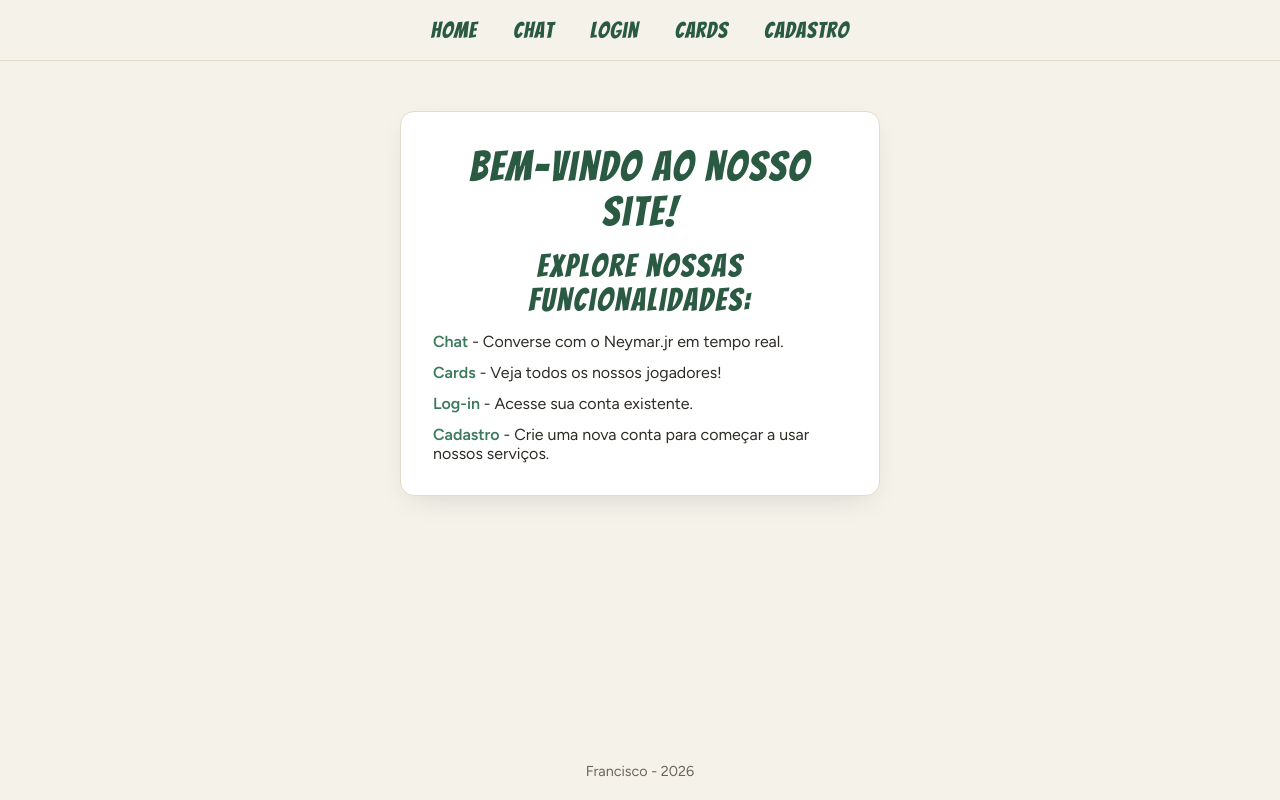
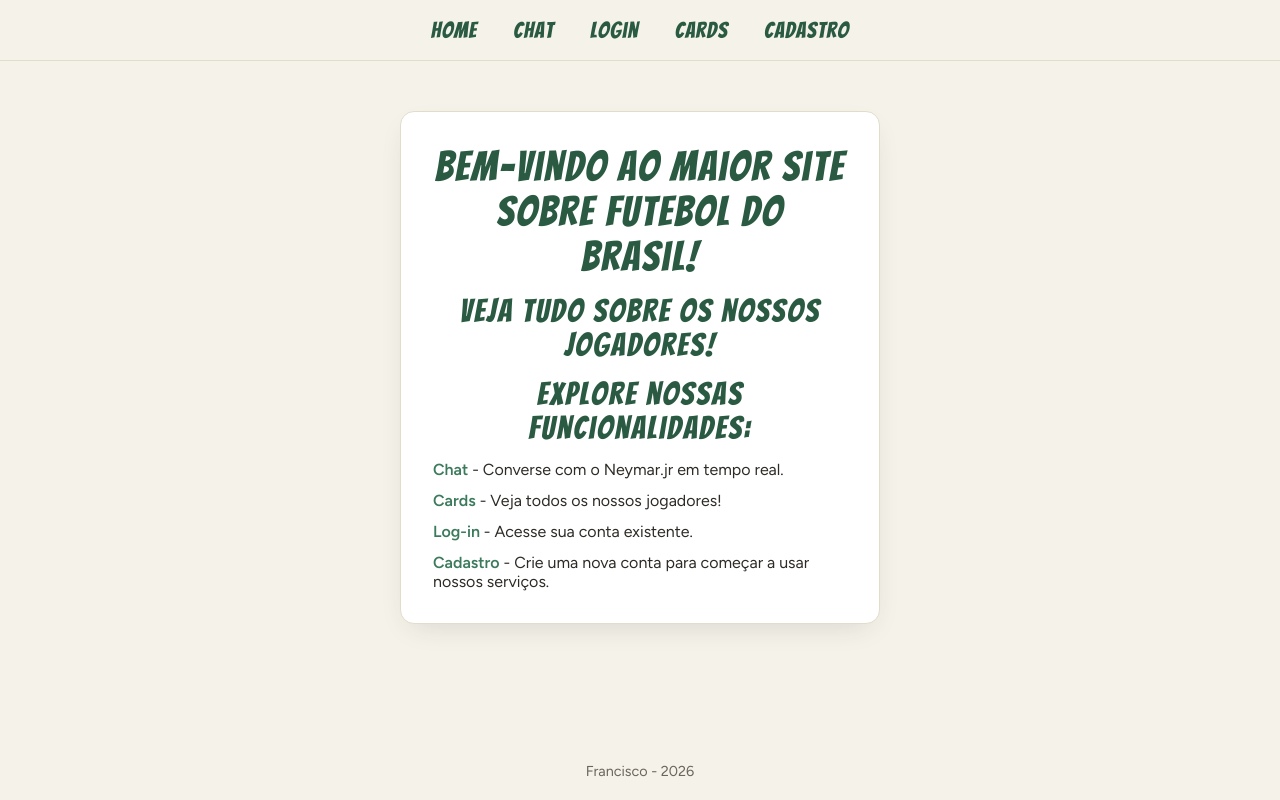
Before and after one commit to franciscoalmada-crypto/chat_neymar, a website: page public/index.html in a window 1280 px wide. Drawn offline with Linux system fonts and the light colour scheme.

Commit message:
Update welcome message and add player info

```diff
--- a/public/index.html
+++ b/public/index.html
@@ -17,7 +17,8 @@
     </nav>
 
     <div class="caixa">
-        <h1>Bem-vindo ao nosso site!</h1>
+        <h1>Bem-vindo ao maior site sobre futebol do Brasil!</h1>
+        <h2>Veja tudo sobre os nossos jogadores!</h2>
         <h2>Explore nossas funcionalidades:</h2>
         <ul>
             <li><a href="chat.html">Chat</a> - Converse com o Neymar.jr em tempo real.</li>
```
